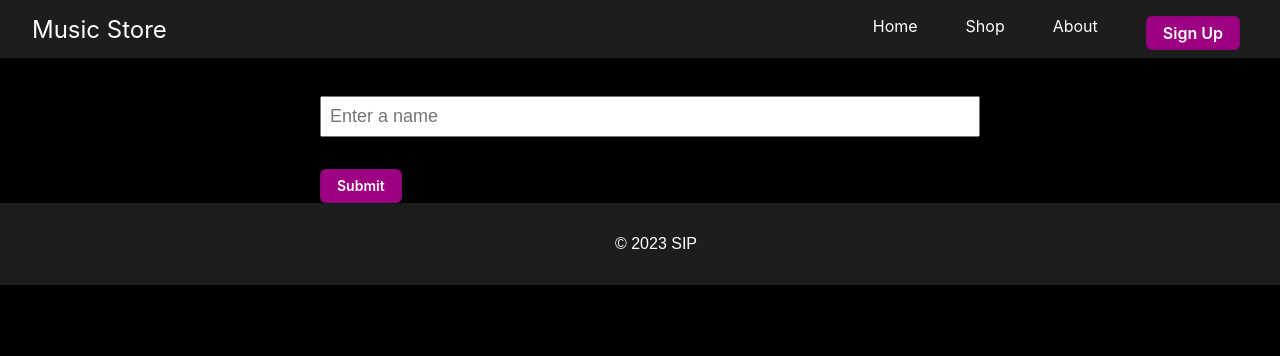
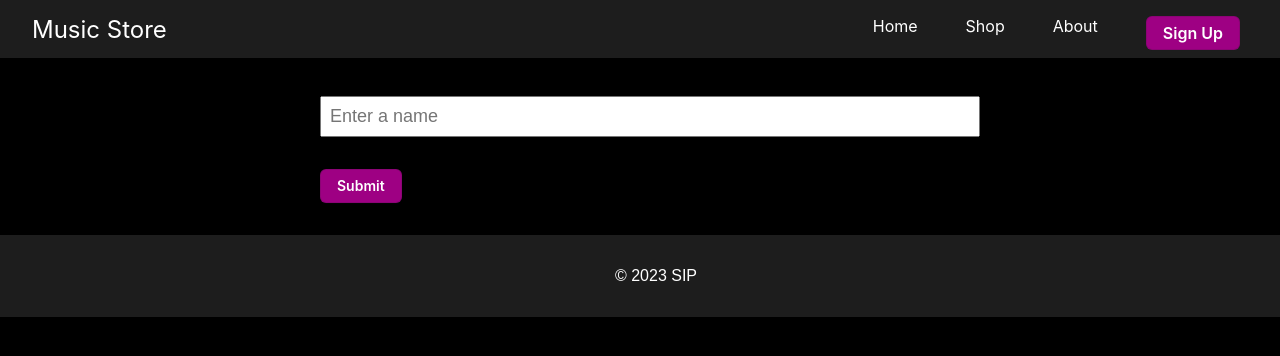
Before and after one commit to sip357/Music-Store, a Next.js app: page /signup in a window 1280 px wide. Shown: the top 356 px of the page. Built offline with nearby package versions, Linux system fonts and the light colour scheme.

Commit message:
Added mg-auto css class

```diff
--- a/app/signup/Signup.module.css
+++ b/app/signup/Signup.module.css
@@ -1,7 +1,11 @@
 .div{
   width: 50%;
+}
+
+.mg_auto{
   margin: auto;
 }
+
 
 .inputField{
   width: 100%;
--- a/app/signup/page.tsx
+++ b/app/signup/page.tsx
@@ -6,12 +6,14 @@ import "../styles/globals.css";
 const SignUp: React.FC = () => {
     return (
       <Layout>
-        <div className={styles.div}>
+        <div className={`${styles.div} ${styles.mg_auto}`}>
           <form action="">
             <div className={`${styles.twopb}`}>
               <input type="text" placeholder="Enter a name" className={`${styles.inputField}`}/>
             </div>
-            <button className={`${styles.button_3}`}>Submit</button>
+            <div className={`${styles.twopb} ${styles.mg_auto}`}>
+              <button className={`${styles.button_3}`}>Submit</button>
+            </div>
           </form>
         </div>
 
```
